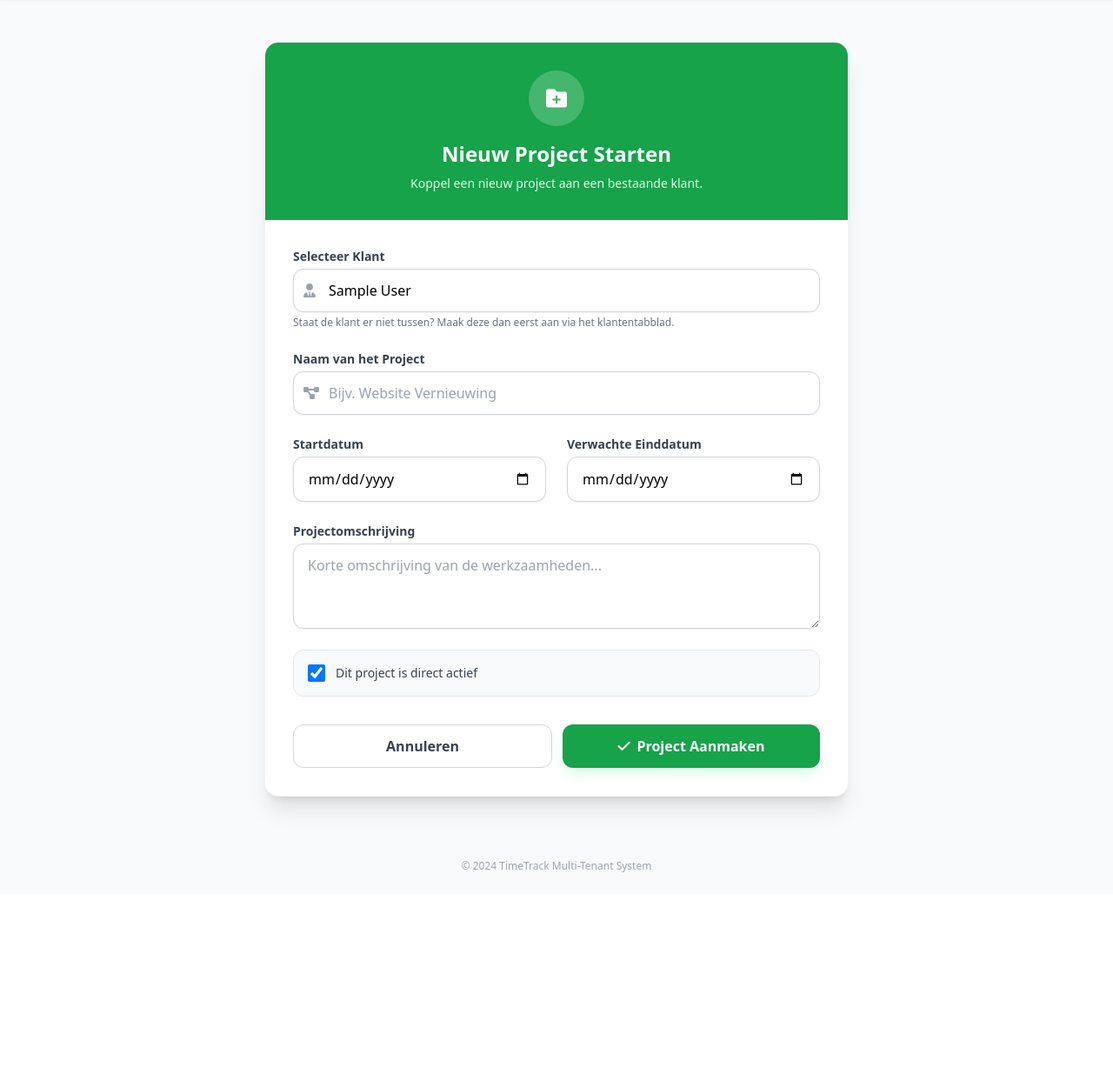
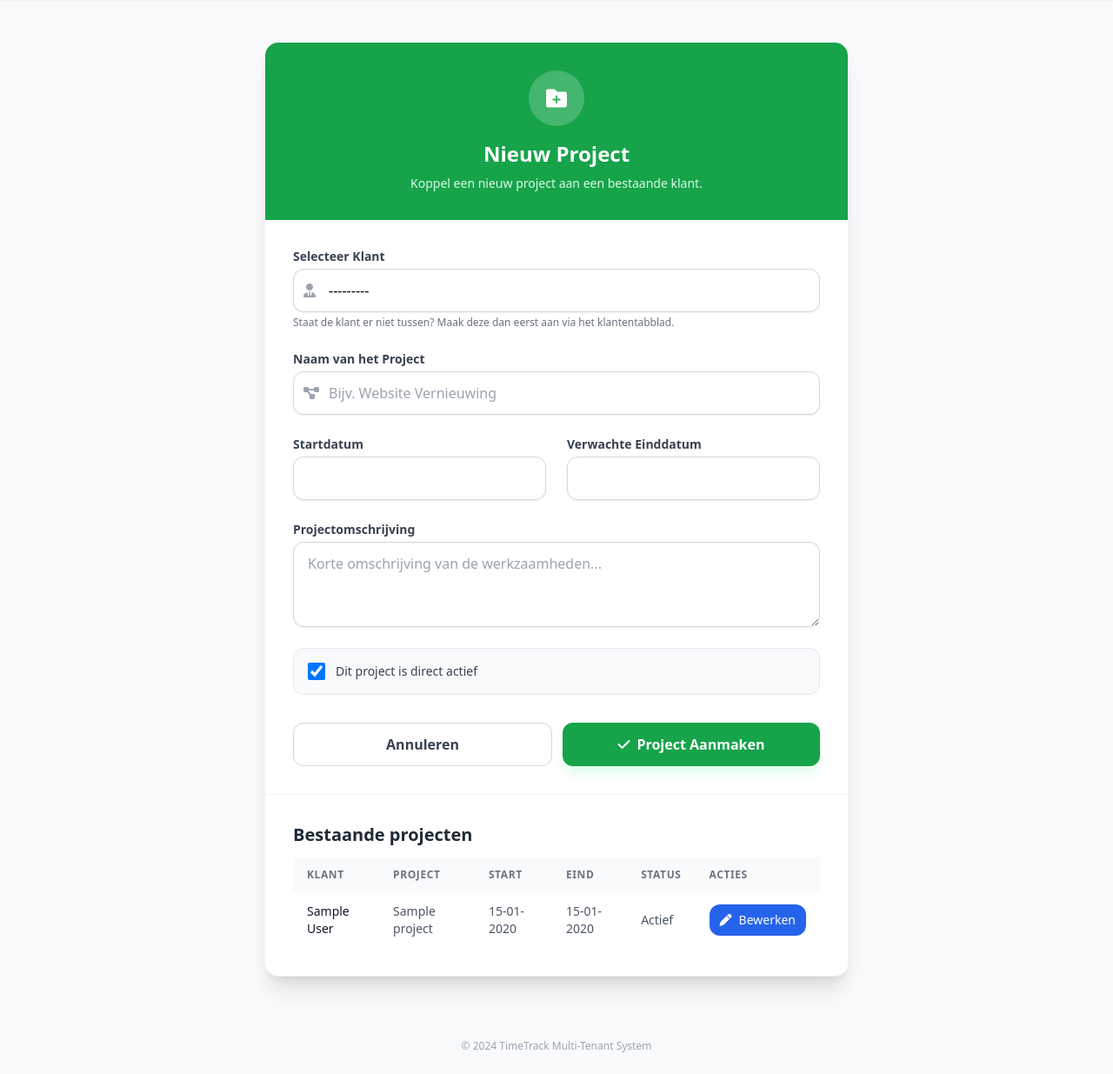
Before and after one commit to Geertvb1977/Time_registry_webversion, a Django app: page /project/new/ in a window 1280 px wide. Shown: the part 65-1300 px from the top of the page at 87% size. Before the commit the page ends 1068 px from the top, so only its background shows below. Run offline with Django 5.2, Linux system fonts and the light colour scheme; a user stored in the database is signed in; tables that the repository leaves empty hold one stand-in row (values such as "Sample post"); some libraries are stand-ins or nearby versions.

Commit message:
Add project edit to project_form

```diff
--- a/djangoproject/time_reg_web/templates/dashboard/project_form.html
+++ b/djangoproject/time_reg_web/templates/dashboard/project_form.html
@@ -32,72 +32,61 @@
                 <div class="inline-flex items-center justify-center w-16 h-16 bg-white/20 rounded-full mb-4">
                     <i class="fas fa-folder-plus text-2xl"></i>
                 </div>
-                <h1 class="text-2xl font-bold">Nieuw Project Starten</h1>
-                <p class="text-green-100 mt-2 text-sm">Koppel een nieuw project aan een bestaande klant.</p>
+                <h1 class="text-2xl font-bold">{% if form.instance.pk %}Project bewerken{% else %}Nieuw Project{% endif %}</h1>
+                <p class="text-green-100 mt-2 text-sm">{% if form.instance.pk %}Werk het bestaande project bij.{% else %}Koppel een nieuw project aan een bestaande klant.{% endif %}</p>
             </div>
 
             <form method="POST" class="p-8">
                 {% csrf_token %}
+                {{ form.non_field_errors }}
 
                 <div class="grid grid-cols-1 md:grid-cols-2 gap-6">
 
                     <!-- Klant Selectie (Gefilterd per Company) -->
                     <div class="md:col-span-2">
-                        <label for="id_customer" class="block text-sm font-semibold text-gray-700 mb-1">Selecteer Klant</label>
+                        <label for="{{ form.customer.id_for_label }}" class="block text-sm font-semibold text-gray-700 mb-1">Selecteer Klant</label>
                         <div class="relative">
                             <div class="absolute inset-y-0 left-0 pl-3 flex items-center pointer-events-none text-gray-400">
                                 <i class="fas fa-user-tie"></i>
                             </div>
-                            <select name="customer" id="id_customer" required
-                                class="block w-full pl-10 pr-3 py-3 border border-gray-300 rounded-xl shadow-sm focus:ring-2 focus:ring-green-500 focus:border-green-500 transition-all outline-none appearance-none bg-white">
-                                {% for customer in form.fields.customer.queryset %}
-                                    <option value="{{ customer.id }}">{{ customer.customer_name }}</option>
-                                {% endfor %}
-                            </select>
+                            {{ form.customer }}
                         </div>
                         <p class="mt-1 text-xs text-gray-500">Staat de klant er niet tussen? Maak deze dan eerst aan via het klantentabblad.</p>
                     </div>
 
                     <!-- Project Naam -->
                     <div class='md:col-span-2'>
-                        <label for="id_project_name" class="block text-sm font-semibold text-gray-700 mb-1">Naam van het Project</label>
+                        <label for="{{ form.project_name.id_for_label }}" class="block text-sm font-semibold text-gray-700 mb-1">Naam van het Project</label>
                         <div class="relative">
                             <div class="absolute inset-y-0 left-0 pl-3 flex items-center pointer-events-none text-gray-400">
                                 <i class="fas fa-project-diagram"></i>
                             </div>
-                            <input type="text" name="project_name" id="id_project_name" required
-                                class="block w-full pl-10 pr-3 py-3 border border-gray-300 rounded-xl shadow-sm focus:ring-2 focus:ring-green-500 focus:border-green-500 transition-all outline-none"
-                                placeholder="Bijv. Website Vernieuwing">
+                            {{ form.project_name }}
                         </div>
                     </div>
 
                     <!-- Startdatum -->
                     <div>
-                        <label for="id_start_date" class="block text-sm font-semibold text-gray-700 mb-1">Startdatum</label>
-                        <input type="date" name="start_date" id="id_start_date"
-                            class="block w-full px-4 py-3 border border-gray-300 rounded-xl shadow-sm focus:ring-2 focus:ring-green-500 focus:border-green-500 transition-all outline-none">
+                        <label for="{{ form.start_date.id_for_label }}" class="block text-sm font-semibold text-gray-700 mb-1">Startdatum</label>
+                        {{ form.start_date }}
                     </div>
 
                     <!-- Einddatum -->
                     <div>
-                        <label for="id_end_date" class="block text-sm font-semibold text-gray-700 mb-1">Verwachte Einddatum</label>
-                        <input type="date" name="end_date" id="id_end_date"
-                            class="block w-full px-4 py-3 border border-gray-300 rounded-xl shadow-sm focus:ring-2 focus:ring-green-500 focus:border-green-500 transition-all outline-none">
+                        <label for="{{ form.end_date.id_for_label }}" class="block text-sm font-semibold text-gray-700 mb-1">Verwachte Einddatum</label>
+                        {{ form.end_date }}
                     </div>
 
                     <!-- Beschrijving -->
                     <div class="md:col-span-2">
-                        <label for="id_project_description" class="block text-sm font-semibold text-gray-700 mb-1">Projectomschrijving</label>
-                        <textarea name="project_description" id="id_project_description" rows="3"
-                            class="block w-full px-4 py-3 border border-gray-300 rounded-xl shadow-sm focus:ring-2 focus:ring-green-500 focus:border-green-500 transition-all outline-none"
-                            placeholder="Korte omschrijving van de werkzaamheden..."></textarea>
+                        <label for="{{ form.project_description.id_for_label }}" class="block text-sm font-semibold text-gray-700 mb-1">Projectomschrijving</label>
+                        {{ form.project_description }}
                     </div>
 
                     <!-- Status -->
                     <div class="md:col-span-2 flex items-center space-x-3 bg-gray-50 p-4 rounded-xl border border-gray-200">
-                        <input type="checkbox" name="is_active" id="id_is_active" checked
-                            class="w-5 h-5 text-green-600 border-gray-300 rounded focus:ring-green-500">
-                        <label for="id_is_active" class="text-sm font-medium text-gray-700">Dit project is direct actief</label>
+                        {{ form.is_active }}
+                        <label for="{{ form.is_active.id_for_label }}" class="text-sm font-medium text-gray-700">Dit project is direct actief</label>
                     </div>
 
                 </div>
@@ -107,10 +96,48 @@
                         Annuleren
                     </a>
                     <button type="submit" class="flex-1 bg-green-600 text-white py-3 px-4 rounded-xl font-bold hover:bg-green-700 shadow-lg shadow-green-100 transition-all flex items-center justify-center">
-                        <i class="fas fa-check mr-2"></i> Project Aanmaken
+                        <i class="fas fa-check mr-2"></i> {% if form.instance.pk %}Wijzigen{% else %}Project Aanmaken{% endif %}
                     </button>
                 </div>
             </form>
+
+            <div class="p-8 border-t border-gray-100">
+                <h2 class="text-xl font-semibold text-gray-800 mb-3">Bestaande projecten</h2>
+                {% if projects %}
+                    <div class="overflow-x-auto">
+                        <table class="w-full text-left border-collapse">
+                            <thead>
+                                <tr class="text-xs font-semibold text-gray-500 uppercase tracking-wider bg-gray-50">
+                                    <th class="px-4 py-3">Klant</th>
+                                    <th class="px-4 py-3">Project</th>
+                                    <th class="px-4 py-3">Start</th>
+                                    <th class="px-4 py-3">Eind</th>
+                                    <th class="px-4 py-3">Status</th>
+                                    <th class="px-4 py-3">Acties</th>
+                                </tr>
+                            </thead>
+                            <tbody class="divide-y divide-gray-100">
+                                {% for project in projects %}
+                                <tr class="hover:bg-gray-50 transition-colors">
+                                    <td class="px-4 py-3 text-sm font-medium text-gray-900">{{ project.customer.customer_name }}</td>
+                                    <td class="px-4 py-3 text-sm text-gray-600">{{ project.project_name }}</td>
+                                    <td class="px-4 py-3 text-sm text-gray-600">{{ project.start_date|date:'d-m-Y' }}</td>
+                                    <td class="px-4 py-3 text-sm text-gray-600">{{ project.end_date|date:'d-m-Y'|default:'-' }}</td>
+                                    <td class="px-4 py-3 text-sm text-gray-600">{% if project.is_active %}Actief{% else %}Inactief{% endif %}</td>
+                                    <td class="px-4 py-3">
+                                        <a href="{% url 'eventaflow:project_edit' project.pk %}" class="inline-flex items-center px-3 py-2 text-sm font-medium bg-blue-600 text-white rounded-xl hover:bg-blue-700 transition-colors">
+                                            <i class="fas fa-pen mr-2"></i> Bewerken
+                                        </a>
+                                    </td>
+                                </tr>
+                                {% endfor %}
+                            </tbody>
+                        </table>
+                    </div>
+                {% else %}
+                    <p class="text-sm text-gray-500">Er zijn nog geen projecten toegevoegd.</p>
+                {% endif %}
+            </div>
         </div>
     </main>
 
--- a/djangoproject/time_reg_web/urls.py
+++ b/djangoproject/time_reg_web/urls.py
@@ -14,6 +14,7 @@ urlpatterns = [
     path('customer/new/', views.CustomerCreateView.as_view(), name='customer_create'),
     path('customer/<int:pk>/edit/', views.CustomerUpdateView.as_view(), name='customer_edit'),
     path('project/new/', views.ProjectCreateView.as_view(), name='project_create'),
+    path('project/<int:pk>/edit/', views.ProjectUpdateView.as_view(), name='project_edit'),
     path('timer/start/', views.start_timer, name='start_timer'),
     path('timer/stop/<int:timer_id>/', views.stop_timer, name='stop_timer'),
     path('export/', views.ExportView.as_view(), name='export'),
--- a/djangoproject/time_reg_web/views.py
+++ b/djangoproject/time_reg_web/views.py
@@ -134,7 +134,53 @@ class CustomerUpdateView(LoginRequiredMixin, UpdateView):
 
 
 # 3. Projecten Beheer (Aanmaken) - Aangepast om handmatig company te koppelen
-class ProjectCreateView(LoginRequiredMixin, CreateView):
+class ProjectFormMixin:
+    def get_form(self, form_class=None):
+        form = super().get_form(form_class)
+        if self.request.user.is_authenticated:
+            form.fields["customer"].queryset = Customer.objects.filter(
+                company=self.request.user.profile.company
+            )
+
+        field_widget_attrs = {
+            "customer": {
+                "class": "block w-full pl-10 pr-3 py-3 border border-gray-300 rounded-xl shadow-sm focus:ring-2 focus:ring-green-500 focus:border-green-500 transition-all outline-none bg-white appearance-none",
+            },
+            "project_name": {
+                "class": "block w-full pl-10 pr-3 py-3 border border-gray-300 rounded-xl shadow-sm focus:ring-2 focus:ring-green-500 focus:border-green-500 transition-all outline-none",
+                "placeholder": "Bijv. Website Vernieuwing",
+            },
+            "start_date": {
+                "class": "block w-full px-4 py-3 border border-gray-300 rounded-xl shadow-sm focus:ring-2 focus:ring-green-500 focus:border-green-500 transition-all outline-none",
+            },
+            "end_date": {
+                "class": "block w-full px-4 py-3 border border-gray-300 rounded-xl shadow-sm focus:ring-2 focus:ring-green-500 focus:border-green-500 transition-all outline-none",
+            },
+            "project_description": {
+                "class": "block w-full px-4 py-3 border border-gray-300 rounded-xl shadow-sm focus:ring-2 focus:ring-green-500 focus:border-green-500 transition-all outline-none",
+                "rows": "3",
+                "placeholder": "Korte omschrijving van de werkzaamheden...",
+            },
+            "is_active": {
+                "class": "w-5 h-5 text-green-600 border-gray-300 rounded focus:ring-green-500",
+            },
+        }
+
+        for field_name, attrs in field_widget_attrs.items():
+            if field_name in form.fields:
+                form.fields[field_name].widget.attrs.update(attrs)
+
+        return form
+
+    def get_context_data(self, **kwargs):
+        context = super().get_context_data(**kwargs)
+        context["projects"] = Project.objects.filter(
+            company=self.request.user.profile.company
+        ).order_by("project_name")
+        return context
+
+
+class ProjectCreateView(ProjectFormMixin, LoginRequiredMixin, CreateView):
     model = Project
     fields = [
         "customer",
@@ -147,15 +193,6 @@ class ProjectCreateView(LoginRequiredMixin, CreateView):
     template_name = "dashboard/project_form.html"
     success_url = reverse_lazy("eventaflow:dashboard")
 
-    def get_form(self, form_class=None):
-        form = super().get_form(form_class)
-        if self.request.user.is_authenticated:
-            # Zorg dat je alleen klanten van je eigen bedrijf ziet
-            form.fields["customer"].queryset = Customer.objects.filter(
-                company=self.request.user.profile.company
-            )
-        return form
-
     def form_valid(self, form):
         try:
             with transaction.atomic():
@@ -165,6 +202,27 @@ class ProjectCreateView(LoginRequiredMixin, CreateView):
         except Exception as e:
             form.add_error(None, f"Fout bij aanmaken project: {e}")
             return self.form_invalid(form)
+
+
+class ProjectUpdateView(ProjectFormMixin, LoginRequiredMixin, UpdateView):
+    model = Project
+    fields = [
+        "customer",
+        "project_name",
+        "project_description",
+        "start_date",
+        "end_date",
+        "is_active",
+    ]
+    template_name = "dashboard/project_form.html"
+    success_url = reverse_lazy("eventaflow:dashboard")
+
+    def get_queryset(self):
+        return Project.objects.filter(company=self.request.user.profile.company)
+
+    def form_valid(self, form):
+        form.instance.company = self.request.user.profile.company
+        return super().form_valid(form)
 
 
 # 4. Export View (Directe Download naar Excel met 5-minuten afronding en totaaltelling)
```
